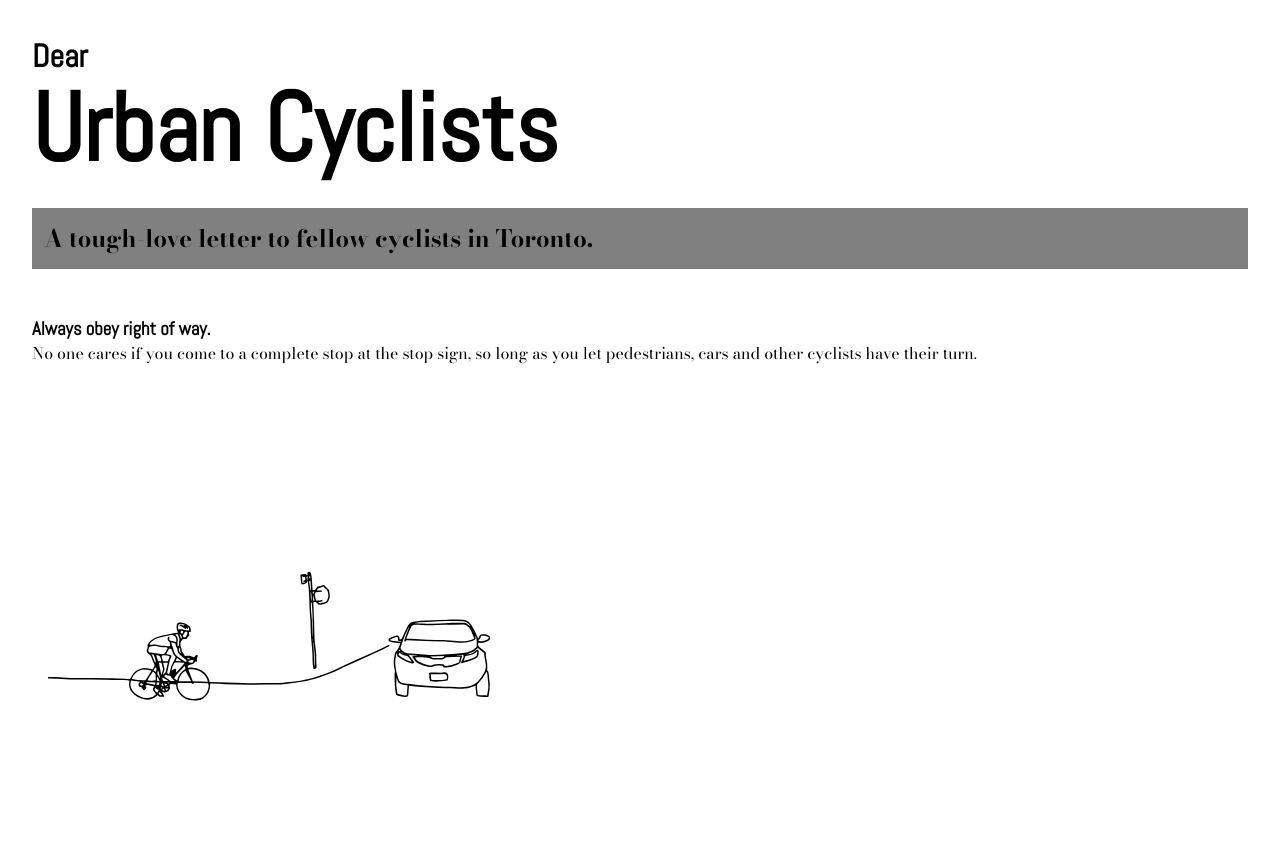
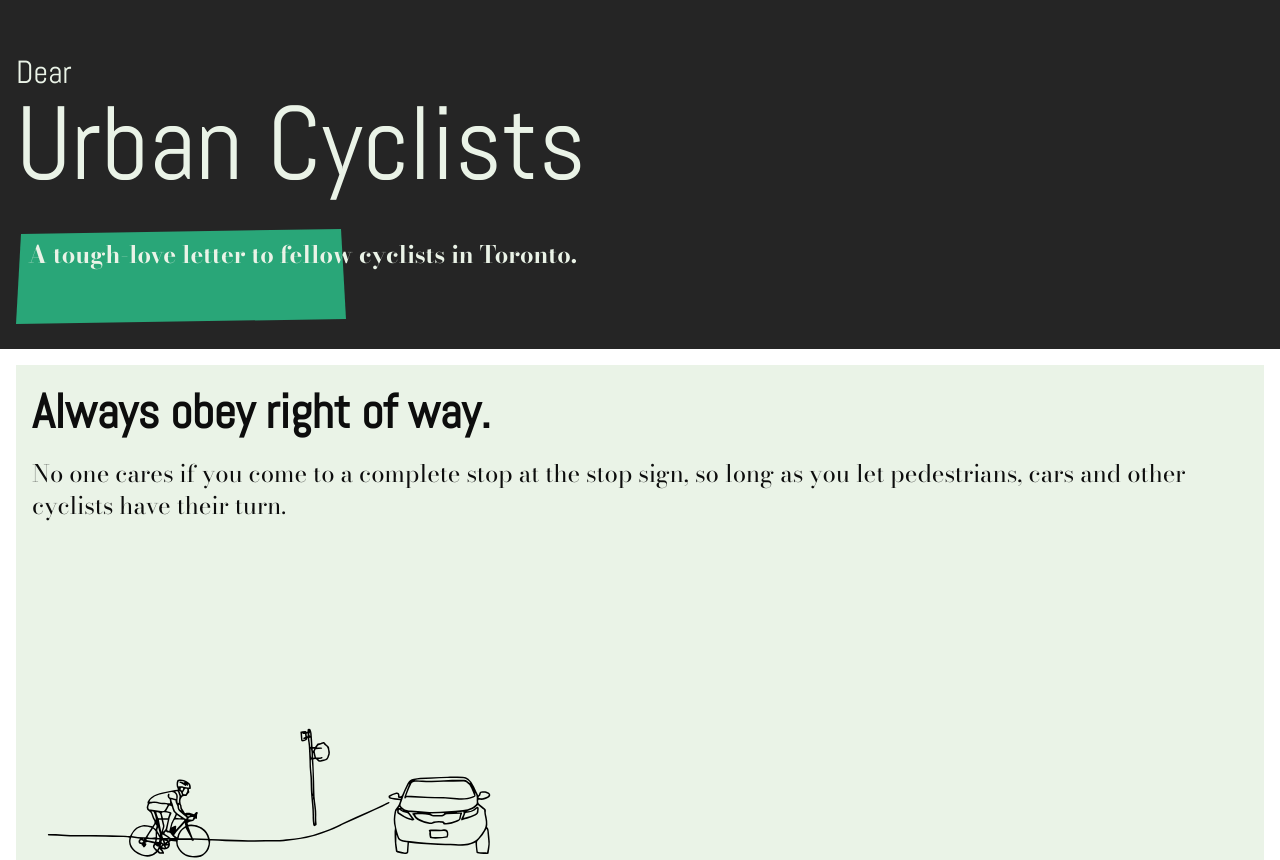
Before and after one commit to mattlemche/urban-cyclist, a React (Create React App) app in the folder client/: page / in a window 1280 px wide. Shown: the top 860 px of the page. Built offline with nearby package versions, Linux system fonts and the light colour scheme.

Commit message:
Add color variables and header styling

```diff
--- a/client/src/App.scss
+++ b/client/src/App.scss
@@ -1,4 +1,5 @@
 @use './partials/typography' ;
+@use './partials/variables' as *;
 
 html {
   scroll-behavior: smooth;
@@ -13,9 +14,13 @@
 
 body {
   font-family: "Bodoni Moda";
-  padding: 2rem;
+  color: $color-tar;
+}
+
+.main {
+  padding: 1rem;
 }
 
 .image {
-  max-width: 100%;
+  max-width: 120%;
 }
--- a/client/src/components/Header/Header.js
+++ b/client/src/components/Header/Header.js
@@ -11,9 +11,12 @@
                 Urban Cyclists
             </h1>
             <div className="title-box">
-            <h2 className="header__subtitle">
-             A tough-love letter to fellow cyclists in Toronto.
-             </h2>
+                <h2 className="header__subtitle">
+                A tough-love letter to fellow cyclists in Toronto.
+                </h2>
+                <svg className="polygon" height="150" width="100%">
+                    <polygon points="05,10 325,05 330,95 00,100" />
+                </svg>
             </div>
         </header>
     );
--- a/client/src/components/Header/Header.scss
+++ b/client/src/components/Header/Header.scss
@@ -1,11 +1,17 @@
+@use '../../partials/variables' as *;
+
 .header {
-    padding-bottom: 3rem;
+    padding: 3rem 1rem 4rem;
+    background-color: $color-tar-fade;
+    color: $color-sorbet-light;
 
     &__title {
+        margin-bottom: 2rem;
         font-family: "Abel";
-        font-size: 6rem;
+        font-size: 6.5rem;
+        font-weight: 100;
         line-height: 6rem;
-        margin-bottom: 2rem;
+
 
     }
 
@@ -16,11 +22,23 @@
     }
 
     &__subtitle {
+        position: relative;
+        z-index: 10;
         font-weight: 700;
     }
 }
 
 .title-box {
+    position: relative;
     padding: 0.75rem;
-    background-color: gray;
+
 }
+
+.polygon {
+    position: absolute;
+    z-index: 1;
+    top: 0;
+    left: 0;
+    width: 100%;
+    fill: $color-kelly;
+}
--- a/client/src/components/Panel/Panel.js
+++ b/client/src/components/Panel/Panel.js
@@ -4,9 +4,10 @@
 
 export default function Panel(props) {
     return (
-        <article className="panel">
+        <main className="main">
             {data.map(rule => {
                 return (
+                    <div className="panel">
                         <div className="panel__content">
                             <h3 className="panel__title">
                                 {rule.title}
@@ -21,9 +22,11 @@
                                 className="image"/>
                             </div>
                         </div>
+                    </div>
+
 
                 )
             })}
-        </article>
+        </main>
     );
 };
--- a/client/src/components/Panel/Panel.scss
+++ b/client/src/components/Panel/Panel.scss
@@ -1,5 +1,21 @@
+@use '../../partials/variables' as *;
+
 .panel {
+    margin-bottom: 2rem;
+
+    &__content {
+        padding: 1rem;
+        background-color: $color-sorbet-light;
+    }
+
     &__title {
+        margin-bottom: 1rem;
         font-family: 'Abel';
+        font-size: 3rem;
+    }
+
+    &__body {
+        font-size: 1.5rem;
+        line-height: 2rem;
     }
 }
--- /dev/null
+++ b/client/src/partials/_variables.scss
@@ -0,0 +1,8 @@
+$color-sorbet: #b9d7b2;
+$color-sorbet-light: #eaf3e7;
+$color-lapis: #23828c;
+$color-robin: #6aced9;
+$color-kelly: #29a678;
+$color-ceder: #24732f;
+$color-tar: #0d0d0d;
+$color-tar-fade: #252525;
```
Also changed, not shown: 1 other file (tests, documents, lock files or other folders). Lines whose indentation alone changed are shown as unchanged.
